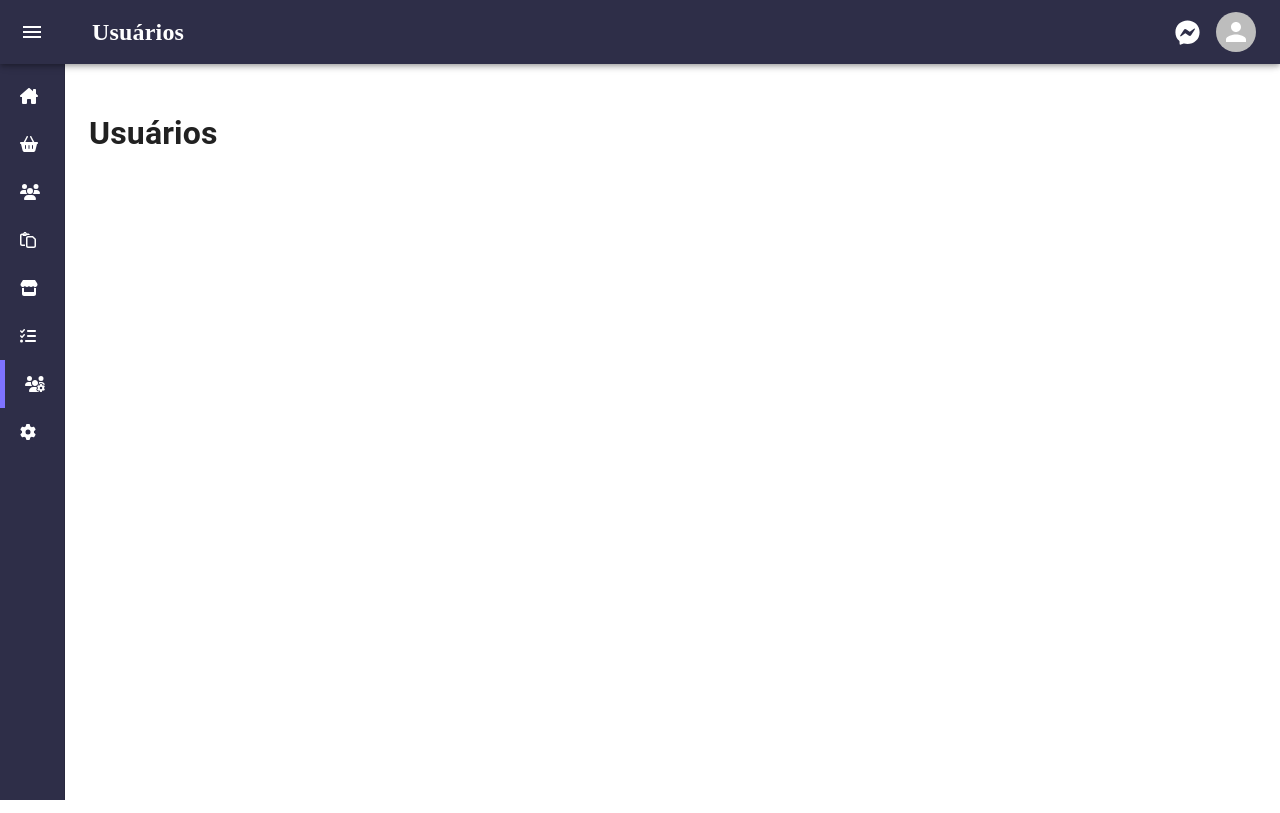
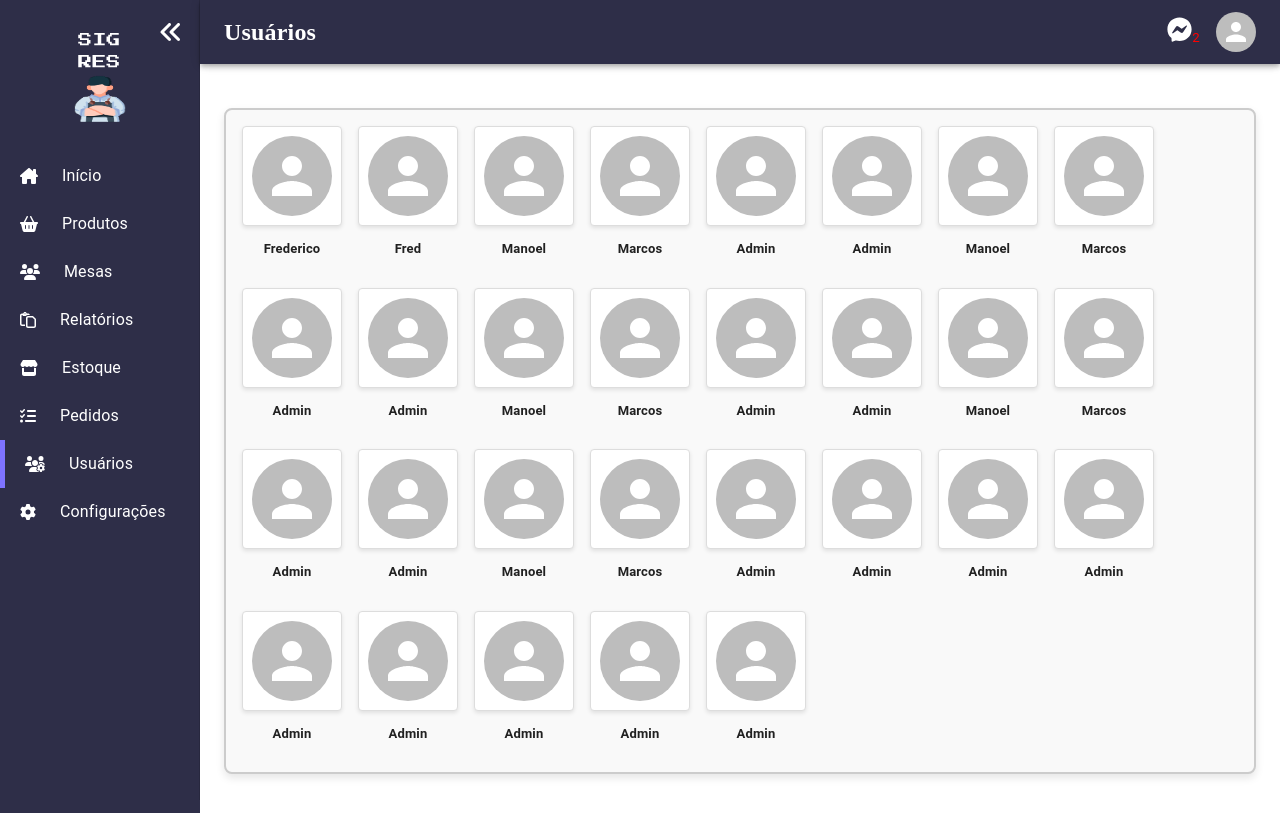
Before and after one commit to Dags0n/sigres, a React (Create React App) app: page /users in a window 1280 px wide. Built offline with nearby package versions, Linux system fonts and the light colour scheme.

Commit message:
feat: criado página de ínicio e de usuários

```diff
--- a/src/App.js
+++ b/src/App.js
@@ -1,11 +1,17 @@
 import React from 'react';
 import { createBrowserRouter, RouterProvider } from 'react-router-dom';
 import Navbar from './components/navbar/Navbar';
+import Home from './pages/Home';
+import Users from './pages/Users';
 
 const router = createBrowserRouter([
   {
     path: '/',
-    element: <Navbar ><h1>Home</h1></Navbar>,
+    element: (
+      <Navbar>
+        <Home />
+      </Navbar>
+    ),
   },
   {
     path: '/products',
@@ -29,11 +35,18 @@ const router = createBrowserRouter([
   },
   {
     path: '/users',
-    element: <Navbar ><h1>Usuários</h1></Navbar>,
+    element:
+      <Navbar>
+        <Users />
+      </Navbar>,
   },
   {
     path: '/settings',
     element: <Navbar ><h1>Configurações</h1></Navbar>,
+  },
+  {
+    path: '/chat',
+    element: <Navbar ><h1>Chat</h1></Navbar>,
   },
   {
     path: '*',
--- /dev/null
+++ b/src/components/item-counter-box/ItemCounterBox.css
@@ -0,0 +1,52 @@
+.item-counter-box {
+    border: 2px solid #ccc;
+    border-radius: 8px;
+    padding: 16px;
+    max-width: 700px;
+    min-height: 300px;
+    margin: 0;
+    margin-bottom: 15px;
+    align-content: center;
+    background-color: #f9f9f9;
+    box-shadow: 0 4px 8px rgba(0, 0, 0, 0.1);
+  }
+
+  .item-counter-box h2 {
+    text-align: center;
+    margin-bottom: 16px;
+    font-family: Arial, sans-serif;
+    color: #333;
+  }
+
+  .item-container {
+    display: flex;
+    flex-wrap: wrap;
+    gap: 16px;
+    justify-content: center;
+  }
+  .item-container h3 {
+    width: 100px;
+    text-align: center;
+    text-wrap: wrap;
+    font-size: small;
+  }
+
+  .item-box {
+    border: 1px solid #ddd;
+    border-radius: 4px;
+    padding: 12px;
+    width: 100px;
+    height: 100px;
+    display: flex;
+    align-items: center;
+    justify-content: center;
+    background-color: #fff;
+    box-shadow: 0 2px 4px rgba(0, 0, 0, 0.1);
+  }
+
+  .item-box p {
+    margin: 8px 0 0;
+    font-size: 28px;
+    font-weight: bold;
+    color: #000;
+  }
--- /dev/null
+++ b/src/components/item-counter-box/ItemCounterBox.js
@@ -0,0 +1,33 @@
+import React from 'react';
+import PropTypes from 'prop-types';
+import './ItemCounterBox.css'; // CSS opcional
+
+const ItemCounterBox = ({ items }) => {
+  return (
+    <div className="item-counter-box">
+      <div className="item-container">
+        {items.map((item, index) => (
+          <div key={index}>
+            <div className="item-box">
+                <p>{item.count}</p>
+            </div>
+            <h3>{item.name}</h3>
+          </div>
+        ))}
+      </div>
+    </div>
+  );
+};
+
+// Define as propriedades esperadas do componente
+ItemCounterBox.propTypes = {
+  items: PropTypes.arrayOf(
+    PropTypes.shape({
+      name: PropTypes.string.isRequired,
+      count: PropTypes.number.isRequired,
+    })
+  ).isRequired,
+};
+
+// Exporta o componente
+export default ItemCounterBox;
--- /dev/null
+++ b/src/components/line-chart/LineChart.css
@@ -0,0 +1,9 @@
+.line-box {
+    border: 2px solid #ccc;
+    border-radius: 8px;
+    padding: 16px;
+    max-width: 700px;
+    margin: 0;
+    background-color: #f9f9f9;
+    box-shadow: 0 4px 8px rgba(0, 0, 0, 0.1);
+}
--- /dev/null
+++ b/src/components/line-chart/LineChart.jsx
@@ -0,0 +1,70 @@
+import React from 'react';
+import { Line } from 'react-chartjs-2';
+import {
+    Chart as ChartJS,
+    CategoryScale,
+    LinearScale,
+    PointElement,
+    LineElement,
+    Title,
+    Tooltip,
+    Legend,
+} from 'chart.js';
+import './LineChart.css'; // CSS opcional
+
+// Registrar os componentes necessários do Chart.js
+ChartJS.register(
+    CategoryScale,
+    LinearScale,
+    PointElement,
+    LineElement,
+    Title,
+    Tooltip,
+    Legend
+);
+
+export default function LineChart({ xAxis, yAxis, data, yPadding = 10 }) {
+    // Calcula o maior valor do dataset e adiciona o padding
+    const biggestValue = Math.max(...data);
+    const maxYValue = biggestValue + (biggestValue * 10)/100;
+
+    const chartData = {
+        labels: xAxis, // Valores do eixo X
+        datasets: [
+            {
+                label: yAxis, // Rótulo do eixo Y
+                data: data, // Valores do gráfico
+                borderColor: 'rgba(75, 192, 192, 1)',
+                backgroundColor: 'rgba(75, 192, 192, 0.2)',
+                borderWidth: 2,
+                tension: 0.4, // Suavização da linha
+            },
+        ],
+    };
+
+    const options = {
+        responsive: true,
+        maintainAspectRatio: false, // Permite ajustar o tamanho
+        plugins: {
+            legend: {
+                position: 'bottom',
+            },
+            title: {
+                display: true,
+                text: 'Vendas Realizadas',
+            },
+        },
+        scales: {
+            y: {
+                beginAtZero: true,
+                max: maxYValue,
+            },
+        },
+    };
+
+    return (
+        <div class="line-box" style={{ width: '400px', height: '300px', marginLeft: '20px' }}>
+            <Line data={chartData} options={options} />
+        </div>
+    );
+}
--- a/src/components/navbar/Navbar.jsx
+++ b/src/components/navbar/Navbar.jsx
@@ -78,6 +78,11 @@ const pages = [
     title: 'Configurações',
     url: '/settings',
     icon: faGear,
+  },
+  {
+    title: 'Chat',
+    url: '/chat',
+    icon: faFacebookMessenger,
   },
 ];
 
@@ -181,7 +186,7 @@ const Drawer = styled(MuiDrawer, { shouldForwardProp: (prop) => prop !== 'open'
 );
 
 export default function MiniDrawer(content) {
-  const [open, setOpen] = React.useState(false);
+  const [open, setOpen] = React.useState(true);
   content = content.children;
 
   const handleDrawerOpen = () => {
@@ -201,7 +206,7 @@ export default function MiniDrawer(content) {
             aria-label="open drawer"
             onClick={handleDrawerOpen}
             edge="start"
-            sx={[ { marginRight: 5 }, open && { display: 'none' } ]}
+            sx={[{ marginRight: 5 }, open && { display: 'none' }]}
           >
             <MenuIcon />
           </IconButton>
@@ -216,8 +221,21 @@ export default function MiniDrawer(content) {
           >
             {pages.find(page => window.location.pathname === page.url).title}
           </Typography>
-          <FontAwesomeIcon icon={faFacebookMessenger} style={{ height: 25  }}/>
+          <NavLink
+            key='Chat'
+            to='/chat'
+            disablePadding
+          >
+              <FontAwesomeIcon icon={faFacebookMessenger} color="white" style={{ height: 25 }} />
+              <span style={{ fontSize: 'smaller', color: 'red', verticalAlign: '-2px' }}>2</span>
+          </NavLink>
+          <NavLink
+            key='Configurações'
+            to='/settings'
+            disablePadding
+          >
             <Avatar alt="User" src="" sx={{ width: 40, height: 40, marginLeft: 2 }} />
+          </NavLink>
         </Toolbar>
       </AppBar>
       <Drawer variant="permanent" open={open}>
@@ -229,9 +247,9 @@ export default function MiniDrawer(content) {
         <StyledTypography variant="h6" open={open}>
           SIG<span>RES</span>
         </StyledTypography>
-        <StyledImg src={LogoSigres} alt="Logo Sigres" open={open}/>
+        <StyledImg src={LogoSigres} alt="Logo Sigres" open={open} />
         <List>
-          {pages.map((page) => (
+          {pages.filter((page) => (page.title !== "Chat")).map((page) => (
             <NavLink
               key={page.title}
               to={page.url}
@@ -243,7 +261,7 @@ export default function MiniDrawer(content) {
               })}
             >
               <ListItemButton
-                sx={{ minHeight: 48, px: 2.5 , justifyContent: open ? '' : 'center' }}
+                sx={{ minHeight: 48, px: 2.5, justifyContent: open ? '' : 'center' }}
               >
                 <ListItemIcon
                   sx={{ minWidth: 0, justifyContent: 'center', mr: open ? 3 : 'auto' }}
@@ -252,7 +270,7 @@ export default function MiniDrawer(content) {
                 </ListItemIcon>
                 <ListItemText
                   primary={page.title}
-                  sx={{ opacity : open ? 1 : 0, color : 'white' }}
+                  sx={{ opacity: open ? 1 : 0, color: 'white' }}
                 />
               </ListItemButton>
             </NavLink>
--- /dev/null
+++ b/src/components/user-box/UserBox.css
@@ -0,0 +1,49 @@
+.user-counter-box {
+    border: 2px solid #ccc;
+    border-radius: 8px;
+    padding: 16px;
+    margin: 0;
+    margin-bottom: 15px;
+    background-color: #f9f9f9;
+    box-shadow: 0 4px 8px rgba(0, 0, 0, 0.1);
+  }
+
+  .user-counter-box h2 {
+    text-align: center;
+    margin-bottom: 16px;
+    font-family: Arial, sans-serif;
+    color: #333;
+  }
+
+  .user-container {
+    display: flex;
+    flex-wrap: wrap;
+    gap: 16px;
+    justify-content: start;
+  }
+  .user-container h3 {
+    width: 100px;
+    text-align: center;
+    text-wrap: wrap;
+    font-size: small;
+  }
+
+  .user-box {
+    border: 1px solid #ddd;
+    border-radius: 4px;
+    padding: 12px;
+    width: 100px;
+    height: 100px;
+    display: flex;
+    align-items: center;
+    justify-content: center;
+    background-color: #fff;
+    box-shadow: 0 2px 4px rgba(0, 0, 0, 0.1);
+  }
+
+  .user-box p {
+    margin: 8px 0 0;
+    font-size: 28px;
+    font-weight: bold;
+    color: #000;
+  }
--- /dev/null
+++ b/src/components/user-box/UserBox.js
@@ -0,0 +1,33 @@
+import React from 'react';
+import PropTypes from 'prop-types';
+import {Avatar} from '@mui/material';
+import './UserBox.css'; // CSS opcional
+
+const UserBox = ({ users }) => {
+    return (
+        <div className="user-counter-box">
+            <div className="user-container">
+                {users.map((user, index) => (
+                    <div key={index}>
+                        <div className="user-box">
+                            <Avatar alt="User" src="" sx={{ width: 80, height: 80 }} />
+                        </div>
+                        <h3>{user.name}</h3>
+                    </div>
+                ))}
+            </div>
+        </div>
+    );
+};
+
+// Define as propriedades esperadas do componente
+UserBox.propTypes = {
+    users: PropTypes.arrayOf(
+        PropTypes.shape({
+            name: PropTypes.string.isRequired
+        })
+    ).isRequired,
+};
+
+// Exporta o componente
+export default UserBox;
--- /dev/null
+++ b/src/pages/Home.jsx
@@ -0,0 +1,28 @@
+import React from 'react';
+import ItemCounterBox from '../components/item-counter-box/ItemCounterBox';
+import LineChart from '../components/line-chart/LineChart';
+
+// Dados para o ItemCounterBox
+const items = [
+  { name: 'Produtos Cadastrados', count: 12 },
+  { name: 'Mesas Cadastradas', count: 25 },
+  { name: 'Usuários Cadastrados', count: 25 },
+  { name: 'Produtos no Estoque', count: 8 },
+  { name: 'Pedidos Realizados', count: 1500 },
+];
+
+// Dados para o gráfico
+const xAxis = ['Seg', 'Ter', 'Qua', 'Qui', 'Sex', 'Sab', 'Dom'];
+const yAxis = 'Vendas Realizadas';
+const data = [100, 20, 150, 25, 300, 35, 20];
+
+export default function Home() {
+  return (
+    <>
+      <div style={{ display: 'flex', justifyContent: 'center', flexWrap: 'wrap', marginTop: '20px'}}>
+        <ItemCounterBox items={items} />
+        <LineChart xAxis={xAxis} yAxis={yAxis} data={data} />
+      </div>
+    </>
+  );
+}
--- /dev/null
+++ b/src/pages/Users.jsx
@@ -0,0 +1,45 @@
+import React from 'react';
+import UserBox from '../components/user-box/UserBox';
+
+// Dados para o ItemCounterBox
+const users = [
+  { name: 'Frederico' },
+  { name: 'Fred' },
+  { name: 'Manoel' },
+  { name: 'Marcos' },
+  { name: 'Admin' },
+  { name: 'Admin' },
+  { name: 'Manoel' },
+  { name: 'Marcos' },
+  { name: 'Admin' },
+  { name: 'Admin' },
+  { name: 'Manoel' },
+  { name: 'Marcos' },
+  { name: 'Admin' },
+  { name: 'Admin' },
+  { name: 'Manoel' },
+  { name: 'Marcos' },
+  { name: 'Admin' },
+  { name: 'Admin' },
+  { name: 'Manoel' },
+  { name: 'Marcos' },
+  { name: 'Admin' },
+  { name: 'Admin' },
+  { name: 'Admin' },
+  { name: 'Admin' },
+  { name: 'Admin' },
+  { name: 'Admin' },
+  { name: 'Admin' },
+  { name: 'Admin' },
+  { name: 'Admin' },
+];
+
+export default function Home() {
+  return (
+    <>
+      <div style={{ display: 'flex', justifyContent: 'start', flexWrap: 'wrap', marginTop: '20px'}}>
+        <UserBox users={users} />
+      </div>
+    </>
+  );
+}
```
Also changed, not shown: package.json (+7 -0 lines), 1 other file (tests, documents, lock files or other folders). Lines whose indentation alone changed are shown as unchanged.
